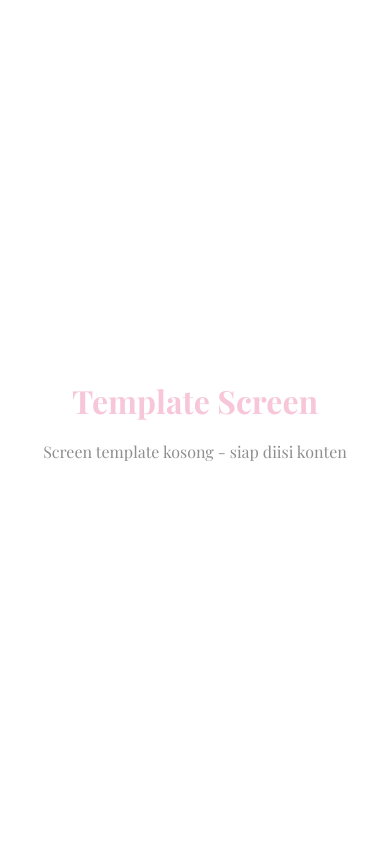
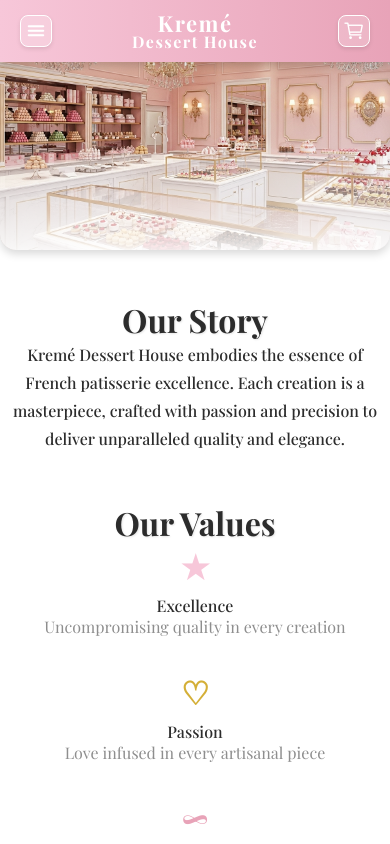
Before and after one commit to akhariss/kreme-dessert-house, a React Native app: screen /About in a window 390 px wide. Built offline with nearby package versions, Linux system fonts and the light colour scheme.

Commit message:
Update AboutScreen layout

```diff
--- a/src/screens/AboutScreen.js
+++ b/src/screens/AboutScreen.js
@@ -1,28 +1,134 @@
 import React from 'react';
-import { View, StyleSheet, ScrollView } from 'react-native';
-import { StatusBar } from 'expo-status-bar';
+import {
+  View,
+  StyleSheet,
+  ScrollView,
+  StatusBar,
+  Image,
+} from 'react-native';
+import { Ionicons } from '@expo/vector-icons';
+import { LinearGradient } from 'expo-linear-gradient';
+import Navbar from '../components/Navbar';
 import ThemeText from '../components/atoms/ThemeText';
 import { theme } from '../theme/theme';
+// Komponen layar Tentang Kami
+const AboutScreen = ({ navigation }) => {
+  return (
+    // Struktur utama layar tentang kami
+    <View style={styles.container}>
+      {/* Status bar dengan konten gelap */}
+      <StatusBar barStyle="dark-content" />
+      {/* Navbar untuk navigasi */}
+      <Navbar navigation={navigation} />
+      {/* Konten yang dapat digulir */}
+      <ScrollView contentContainerStyle={styles.scrollContent}>
+        {/* Interior Image */}
+        <View style={styles.imageSection}>
+          <Image
+            source={require('../../assets/images/about-interior.png')}
+            style={styles.interiorImage}
+            resizeMode="cover"
+          />
+          {/* Overlay gradient pada gambar */}
+          <LinearGradient
+            colors={['rgba(255,255,255,0)', 'rgba(255,255,255,0.9)']}
+            style={styles.imageOverlay}
+          />
+        </View>
 
-const TemplateScreen = ({ navigation }) => {
-  return (
-    <View style={styles.container}>
-      <StatusBar style="auto" />
-      <ScrollView contentContainerStyle={styles.scrollContent}>
-        <View style={styles.content}>
-          <ThemeText variant="sectionTitle" style={styles.title}>
-            Template Screen
+        {/* Story Section */}
+        <View style={styles.storySection}>
+          {/* Judul dan deskripsi cerita kami */}
+          <ThemeText variant="sectionTitle" style={{ textShadowColor: 'rgba(0, 0, 0, 0.1)', textShadowOffset: { width: 1, height: 1 }, textShadowRadius: 2 }}>
+            Our Story
           </ThemeText>
-          <ThemeText variant="description" style={styles.subtitle}>
-            Screen template kosong - siap diisi konten
+          {/* Deskripsi tentang Kremé Dessert House */}
+          <ThemeText variant="productName" style={{ color: theme.colors.black, lineHeight: 28, fontSize: theme.fontSizes.md }}>
+            Kremé Dessert House embodies the essence of French patisserie excellence. Each creation is a masterpiece, crafted with passion and precision to deliver unparalleled quality and elegance.
           </ThemeText>
-          {/* TODO: Add your content here */}
+        </View>
+
+        {/* Values Section */}
+        <View style={styles.valuesSection}>
+          {/* Judul nilai-nilai kami */}
+          <ThemeText variant="sectionTitle" style={{ textShadowColor: 'rgba(0, 0, 0, 0.1)', textShadowOffset: { width: 1, height: 1 }, textShadowRadius: 2 }}>
+            Our Values
+          </ThemeText>
+          {/* Daftar nilai-nilai kami */}
+          <View style={styles.valuesList}>
+            <View style={styles.valueItem}>
+              <ThemeText variant="brandName" style={{ color: theme.colors.primary, fontSize: 32 }}>★</ThemeText>
+              <ThemeText variant="productName" style={{ color: theme.colors.black, marginTop: theme.spacing.sm }}>
+                Excellence
+              </ThemeText>
+              <ThemeText variant="description" style={{ color: theme.colors.gray, textAlign: 'center', lineHeight: 22 }}>
+                Uncompromising quality in every creation
+              </ThemeText>
+            </View>
+            <View style={styles.valueItem}>
+              <ThemeText variant="brandName" style={{ color: theme.colors.accent, fontSize: 32 }}>♡</ThemeText>
+              <ThemeText variant="productName" style={{ color: theme.colors.black, marginTop: theme.spacing.sm }}>
+                Passion
+              </ThemeText>
+              <ThemeText variant="description" style={{ color: theme.colors.gray, textAlign: 'center', lineHeight: 22 }}>
+                Love infused in every artisanal piece
+              </ThemeText>
+            </View>
+
+            <View style={styles.valueItem}>
+              <ThemeText variant="brandName" style={{ color: theme.colors.darkPink, fontSize: 32 }}>∞</ThemeText>
+              <ThemeText variant="productName" style={{ color: theme.colors.black, marginTop: theme.spacing.sm }}>
+                Tradition
+              </ThemeText>
+              <ThemeText variant="description" style={{ color: theme.colors.gray, textAlign: 'center', lineHeight: 22 }}>
+                Honoring French patisserie heritage
+              </ThemeText>
+            </View>
+          </View>
+        </View>
+
+        {/* Contact Section */}
+        <View style={styles.contactSection}>
+          {/* Judul kunjungi kami */}
+          <ThemeText variant="sectionTitle" style={{ textShadowColor: 'rgba(0, 0, 0, 0.1)', textShadowOffset: { width: 1, height: 1 }, textShadowRadius: 2 }}>
+            Visit Us
+          </ThemeText>
+
+          <View style={styles.contactInfo}>
+            <View style={styles.contactItem}>
+              <Ionicons name="location-outline" size={20} color={theme.colors.primary} />
+              <ThemeText variant="description" style={{ color: theme.colors.gray, marginLeft: theme.spacing.sm }}>
+                23 Avenue des Champs-Élysées{'\n'}Jakarta Selatan, Indonesia
+              </ThemeText>
+            </View>
+
+            <View style={styles.contactItem}>
+              <Ionicons name="time-outline" size={20} color={theme.colors.primary} />
+              <ThemeText variant="description" style={{ color: theme.colors.gray, marginLeft: theme.spacing.sm }}>
+                Mon - Sun: 10:00 AM - 9:00 PM
+              </ThemeText>
+            </View>
+
+            <View style={styles.contactItem}>
+              <Ionicons name="mail-outline" size={20} color={theme.colors.primary} />
+              <ThemeText variant="description" style={{ color: theme.colors.gray, marginLeft: theme.spacing.sm }}>
+                hello@kremedessert.com
+              </ThemeText>
+            </View>
+
+            <View style={styles.contactItem}>
+              <Ionicons name="call-outline" size={20} color={theme.colors.primary} />
+              <ThemeText variant="description" style={{ color: theme.colors.gray, marginLeft: theme.spacing.sm }}>
+                +62 21 1234 5678
+              </ThemeText>
+            </View>
+          </View>
         </View>
       </ScrollView>
     </View>
   );
 };
-
+// Gaya untuk komponen AboutScreen
 const styles = StyleSheet.create({
   container: {
     flex: 1,
@@ -30,22 +136,55 @@ const styles = StyleSheet.create({
   },
   scrollContent: {
     flexGrow: 1,
+    paddingBottom: theme.spacing.xxl,
   },
-  content: {
-    flex: 1,
+  imageSection: {
+    marginBottom: theme.spacing.xxl,
+    borderRadius: theme.borderRadius.lg,
+    overflow: 'hidden',
+    ...theme.shadows.medium,
+  },
+  interiorImage: {
+    width: '100%',
+    height: 250,
+  },
+  imageOverlay: {
+    position: 'absolute',
+    bottom: 0,
+    width: '100%',
+    height: 100,
     justifyContent: 'center',
     alignItems: 'center',
-    padding: theme.spacing.xl,
   },
-  title: {
-    color: theme.colors.primary,
+  storySection: {
+    marginBottom: theme.spacing.xxl,
+    alignItems: 'center',
+  },
+  valuesSection: {
+    marginBottom: theme.spacing.xxl,
+    alignItems: 'center',
+  },
+  valuesList: {
+    width: '100%',
+  },
+  valueItem: {
+    alignItems: 'center',
+    marginBottom: theme.spacing.xl,
+    paddingHorizontal: theme.spacing.xl,
+  },
+  contactSection: {
+    alignItems: 'center',
+  },
+  contactInfo: {
+    alignItems: 'center',
+    paddingHorizontal: theme.spacing.xl,
+  },
+  contactItem: {
+    flexDirection: 'row',
+    alignItems: 'center',
     marginBottom: theme.spacing.md,
-    textAlign: 'center',
-  },
-  subtitle: {
-    color: theme.colors.gray,
-    textAlign: 'center',
+    paddingVertical: theme.spacing.sm,
   },
 });
 
-export default TemplateScreen;
+export default AboutScreen;
```
